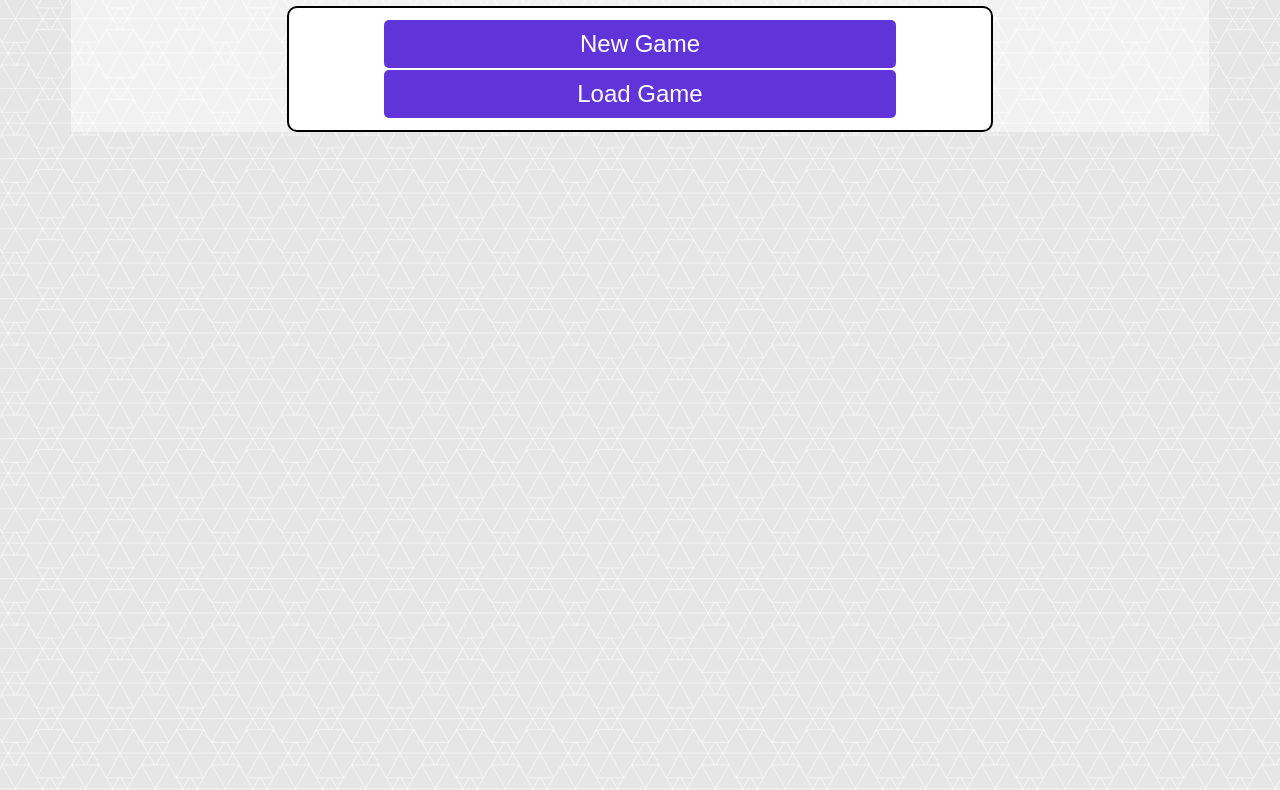
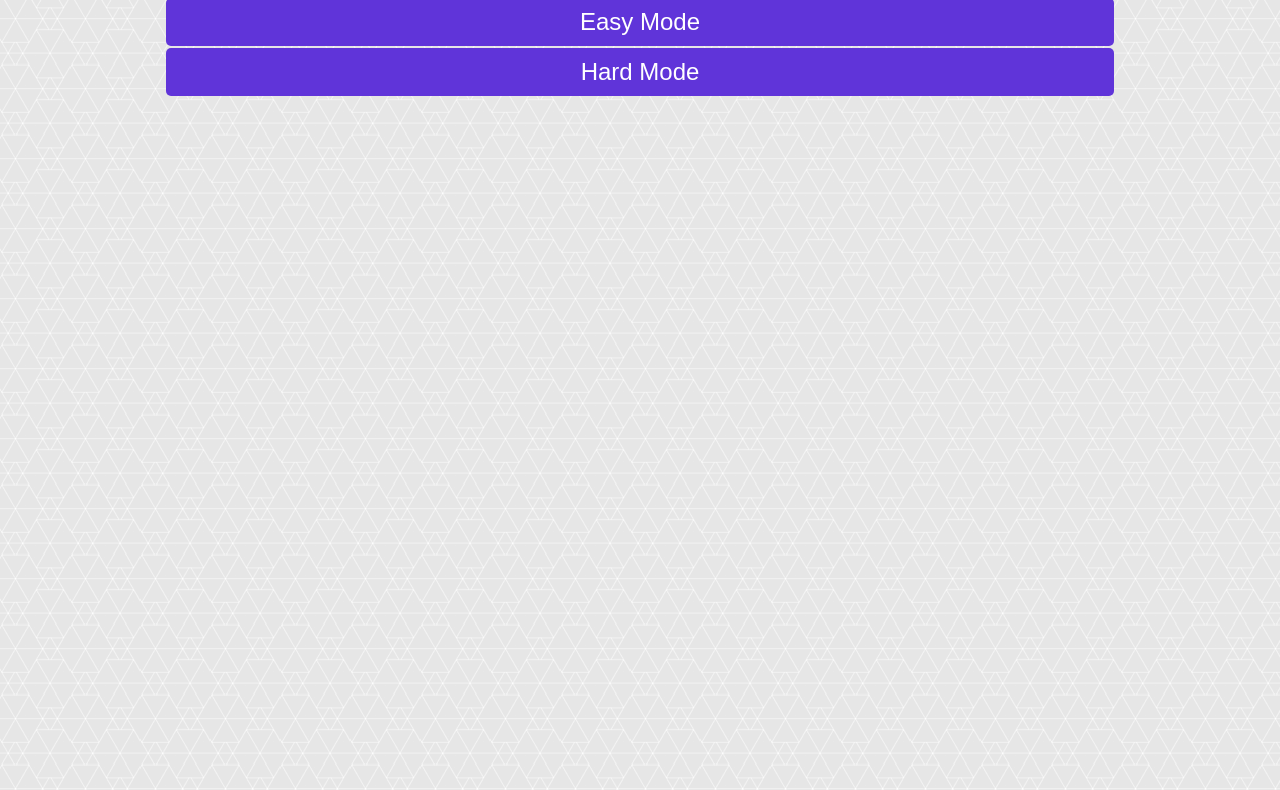
Before and after one commit to mcdokath/CS419-WEB1RTS, a plain HTML site: page index.html in a window 1280 px wide. Shown: the part 76-866 px from the top of the page. Drawn offline with nearby package versions, Linux system fonts and the light colour scheme.

Commit message:
changed index screen

```diff
--- a/index.html
+++ b/index.html
@@ -11,16 +11,14 @@
 		<![endif]-->
 	</head>
 	<body>
-		<div class="container">
+	<div id="game_container">
+
 		  <h1 id="game-title">Tower Challenge</h1>
-		  <div id="game-container">
-			  <div id="loginscreen">
-			  <button class="game-button" id="new-game">New Game</button>
-			  <button class="game-button" id="load-game">Load Game</button>
-			  <a href="easygame.html"><button class="game-button" id="easy-game">Easy</button></a>
-			  <a href="hardgame.html"><button class="game-button" id="hard-game">Hard</button></a>
-			  </div>
-			</div>
-		</div>
+
+			    <a href="easygame.html"><button class="game-button" id="new-game">Easy Mode</button></a>
+			 		<a href="hardgame.html">  <button class="game-button" id="load-game">Hard Mode</button></a>
+
+
+
 	</body>
 </html>
```
